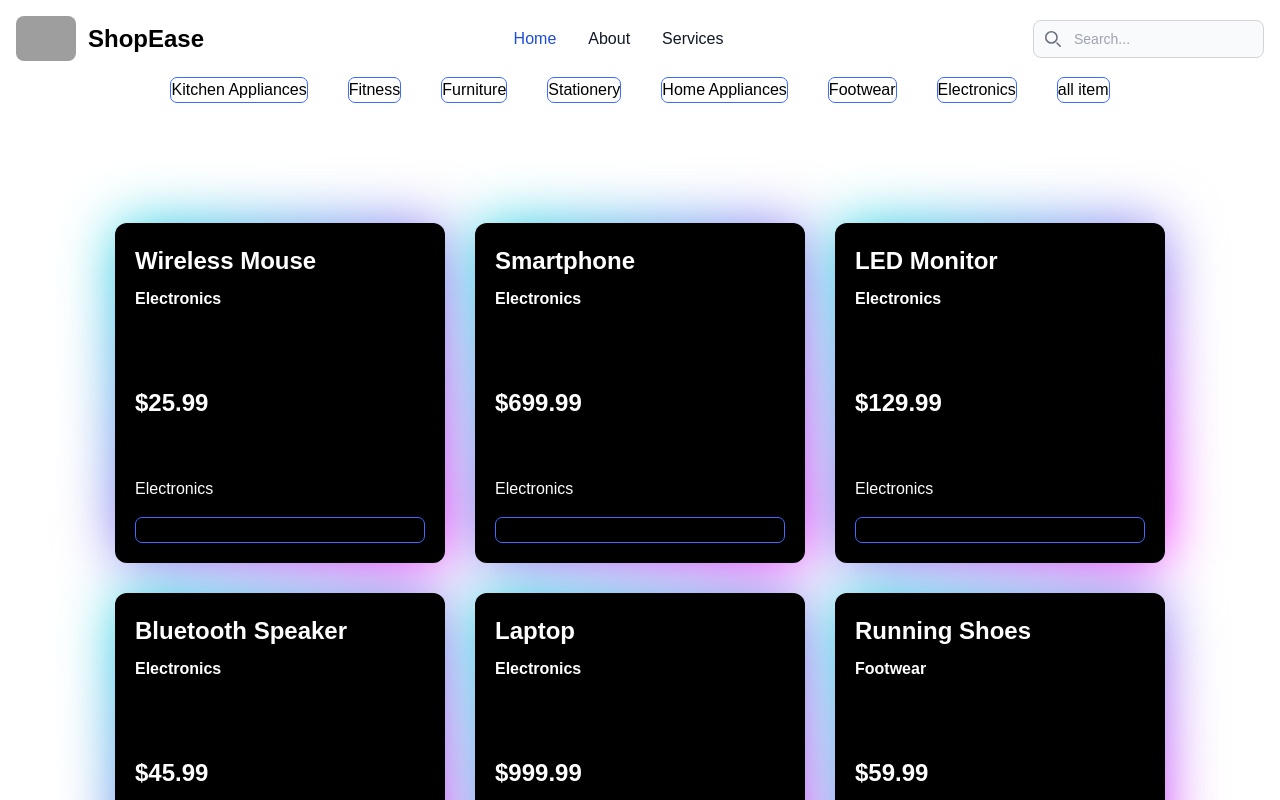
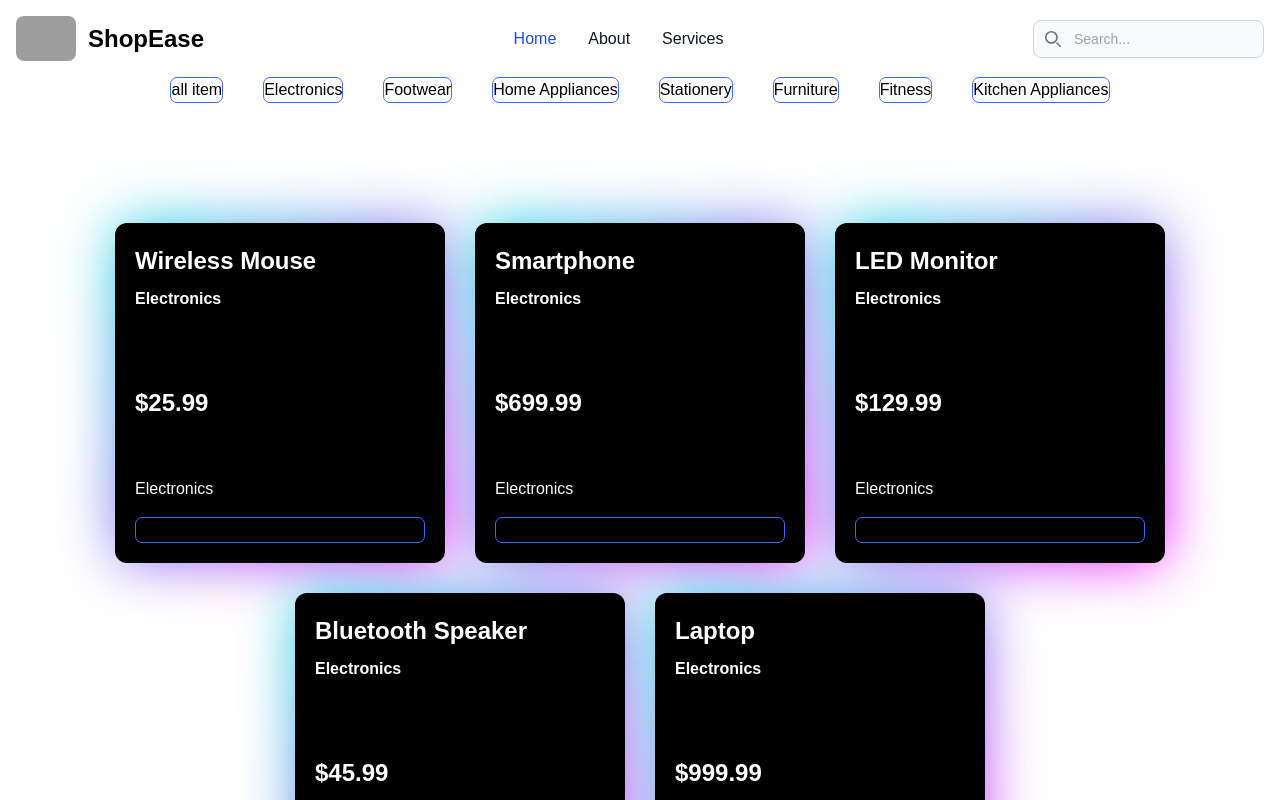
Before and after one commit to Abuzarweb7/Ecomrce-project--js, a plain HTML site: page index.html in a window 1280 px wide. Both pictures are taken after a click on the button "Electronics". Shown: the top 800 px of the page. Drawn offline with nearby package versions, Linux system fonts and the light colour scheme; grey boxes are pictures that could not be loaded.

Commit message:
90% done

```diff
--- a/app.js
+++ b/app.js
@@ -260,4 +260,48 @@ removeDuplicateCatagory.forEach(item=>{
   // bnt.classList.add(".filter-btn")
   btn.innerText = item
  btnDiv.prepend(btn);
+   btn.addEventListener("click", () => renderCat(item));
+  btnDiv.appendChild(btn);
 })
+
+
+function renderCat(category){
+div.innerHTML = "";
+if(category === "all item"){
+  products.forEach(val =>{
+    div .innerHTML += ` <div class="card">
+ <h1 class="name">
+    ${val.name}
+  </h1>
+
+  <h2 class="price">$${val.price}</h2>
+ <p class="category">${val.category}</p>
+  <p>${val.category}
+</p>
+<button>
+    Add to cart
+</button></div>`
+})
+
+}
+else{
+  const filterCat = products.filter(item => item.category === category)
+  filterCat.forEach(val =>{
+    div .innerHTML += ` <div class="card">
+ <h1 class="name">
+    ${val.name}
+  </h1>
+
+  <h2 class="price">$${val.price}</h2>
+ <p class="category">${val.category}</p>
+  <p>${val.category}
+</p>
+<button>
+    Add to cart
+</button></div>`
+  })
+}
+
+
+}
+renderCat("all item");
```
Also changed, not shown: style.css (+0 -26 lines).
